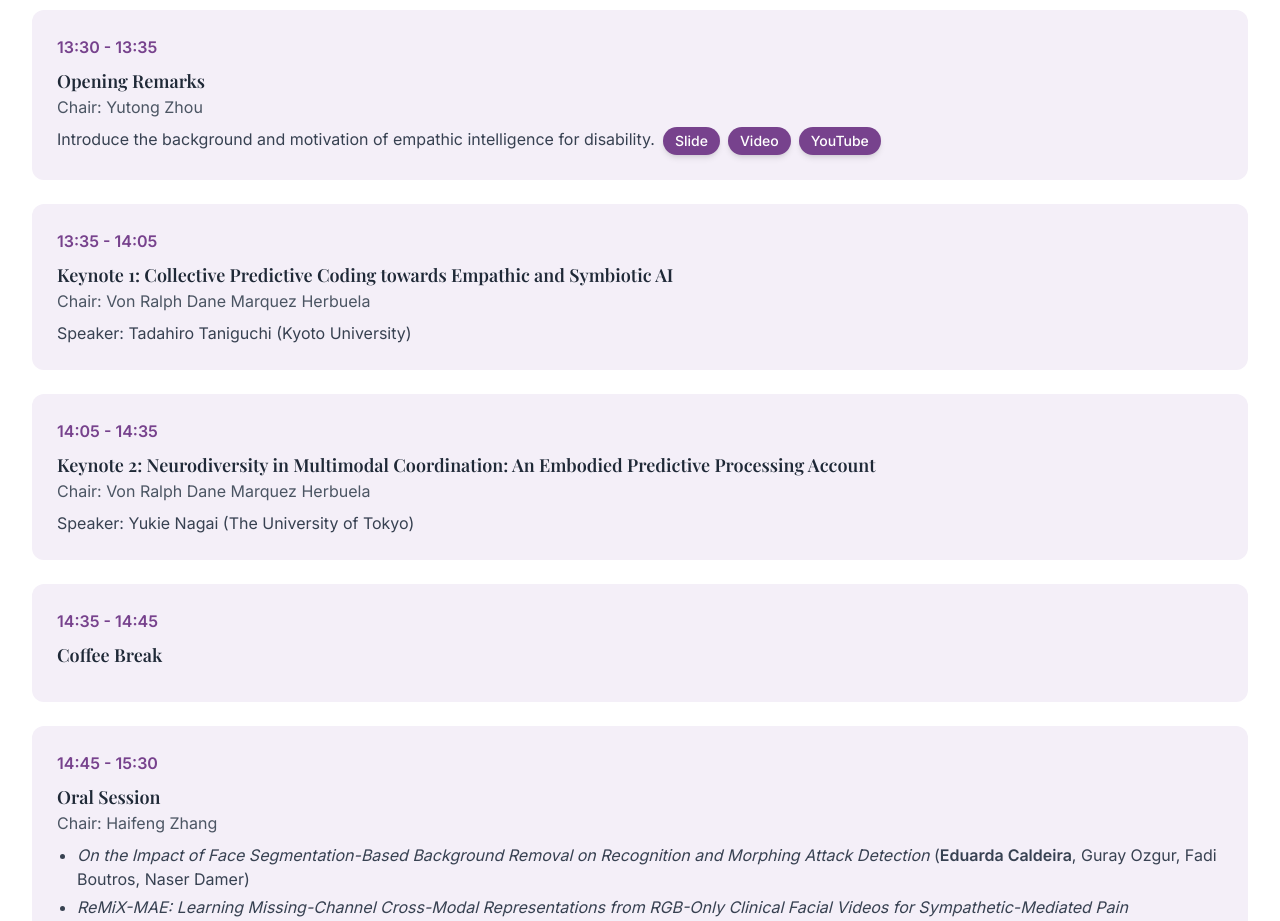
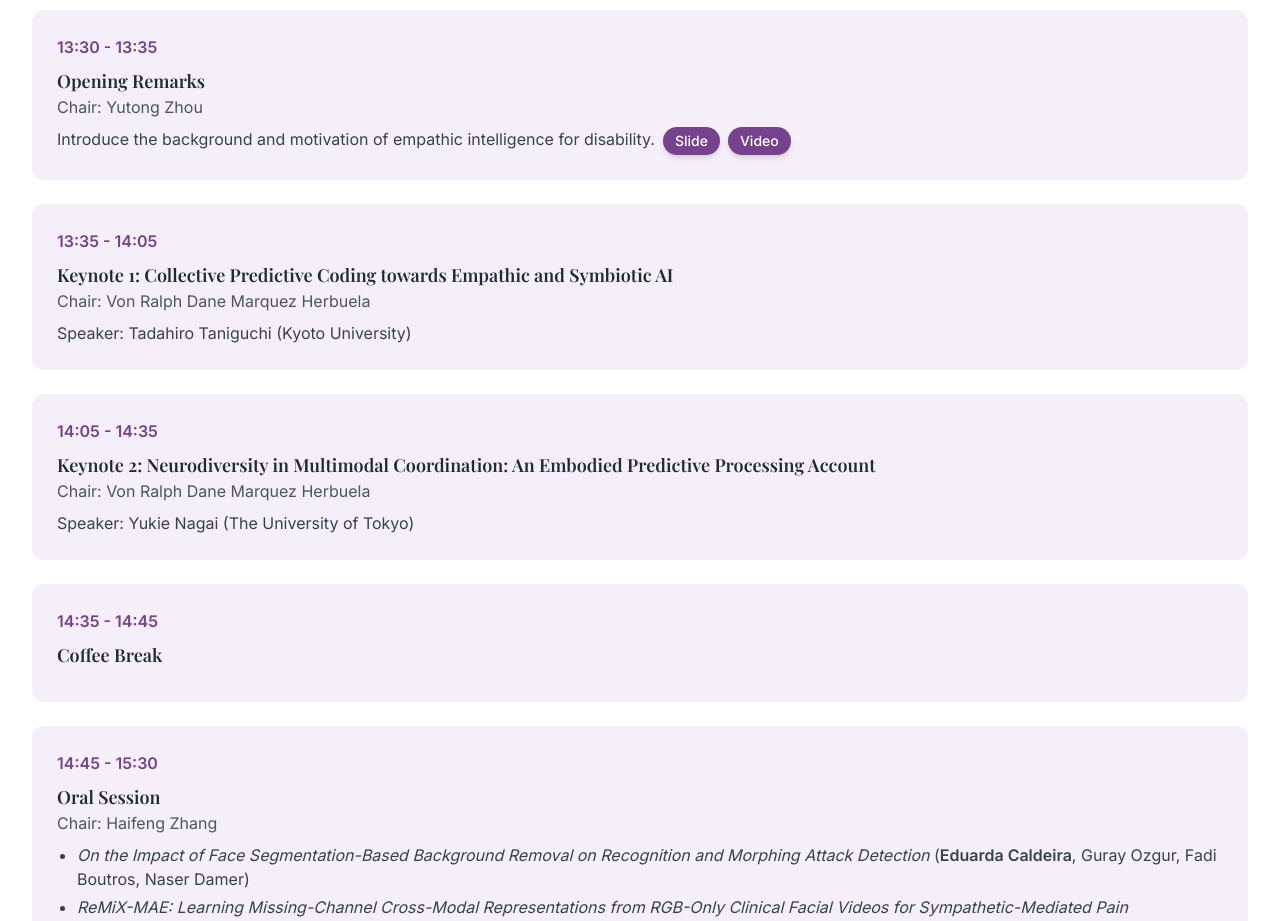
Before and after one commit to ElizaZhou96/EmpAI26, a React (Vite) app: page / in a window 1280 px wide. Shown: the part 3760-4681 px from the top of the page. Built offline with nearby package versions, Linux system fonts and the light colour scheme.

Commit message:
Update App.tsx

```diff
--- a/src/App.tsx
+++ b/src/App.tsx
@@ -382,21 +382,12 @@ function App() {
 				    </a>
 
 					<a
-				      href="https://drive.google.com/file/d/1D_5Hd3kkDjL8tIEXtp6Vvce3RdsTUPmt/view?usp=sharing"
+				      href="https://youtu.be/frWK7c2buYY"
 				      target="_blank"
 				      rel="noopener noreferrer"
 				      className="inline-flex items-center px-3 py-1 ml-2 align-middle text-sm font-medium rounded-full bg-[#77428D] text-white shadow-md hover:bg-[#65307D] hover:shadow-lg transition-colors duration-200"
 				    >
 				      Video
-				    </a>
-
-					<a
-				      href="https://youtu.be/frWK7c2buYY"
-				      target="_blank"
-				      rel="noopener noreferrer"
-				      className="inline-flex items-center px-3 py-1 ml-2 align-middle text-sm font-medium rounded-full bg-[#77428D] text-white shadow-md hover:bg-[#65307D] hover:shadow-lg transition-colors duration-200"
-				    >
-				      YouTube
 				    </a>
 				  </>
 				}
```
